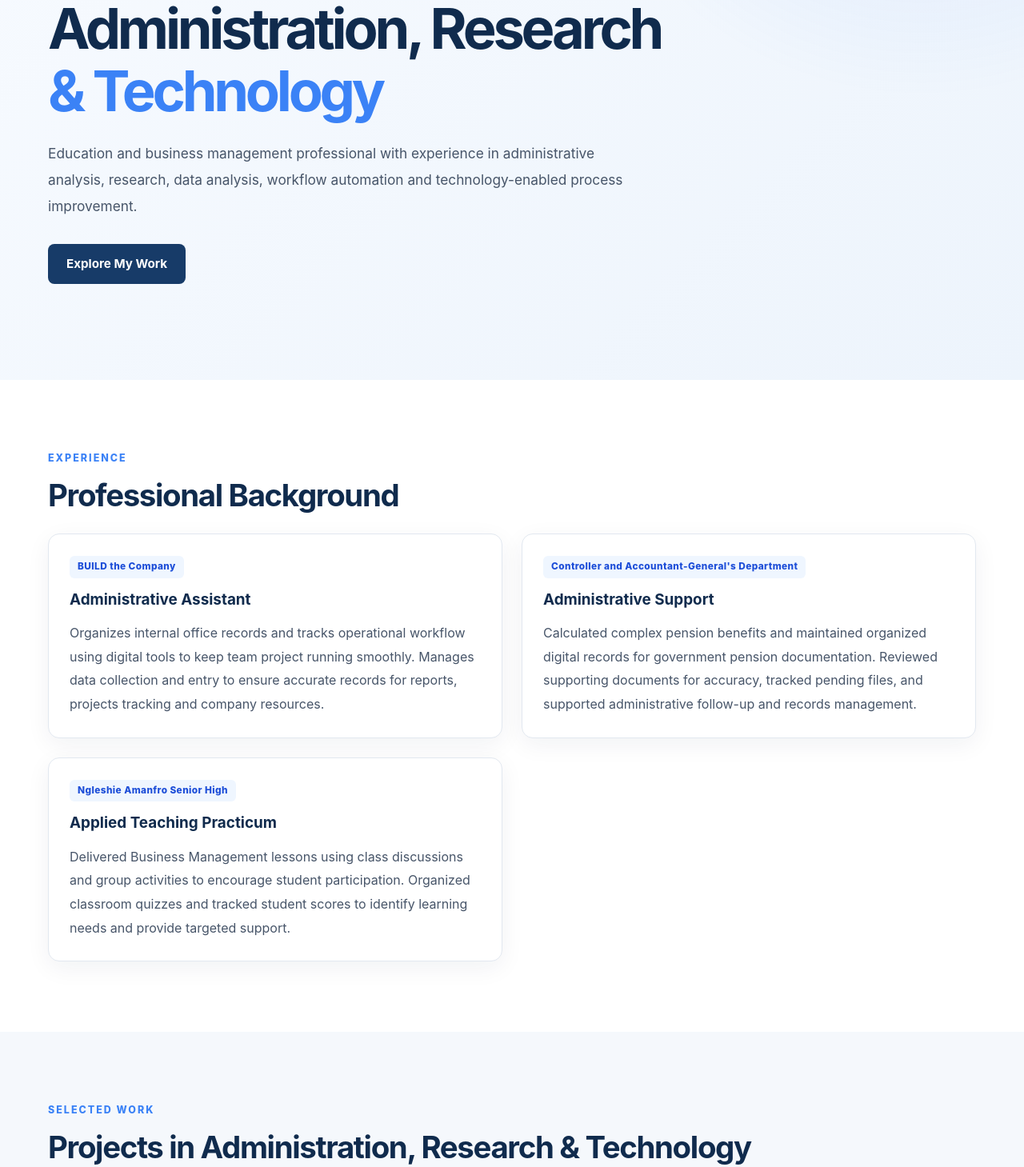
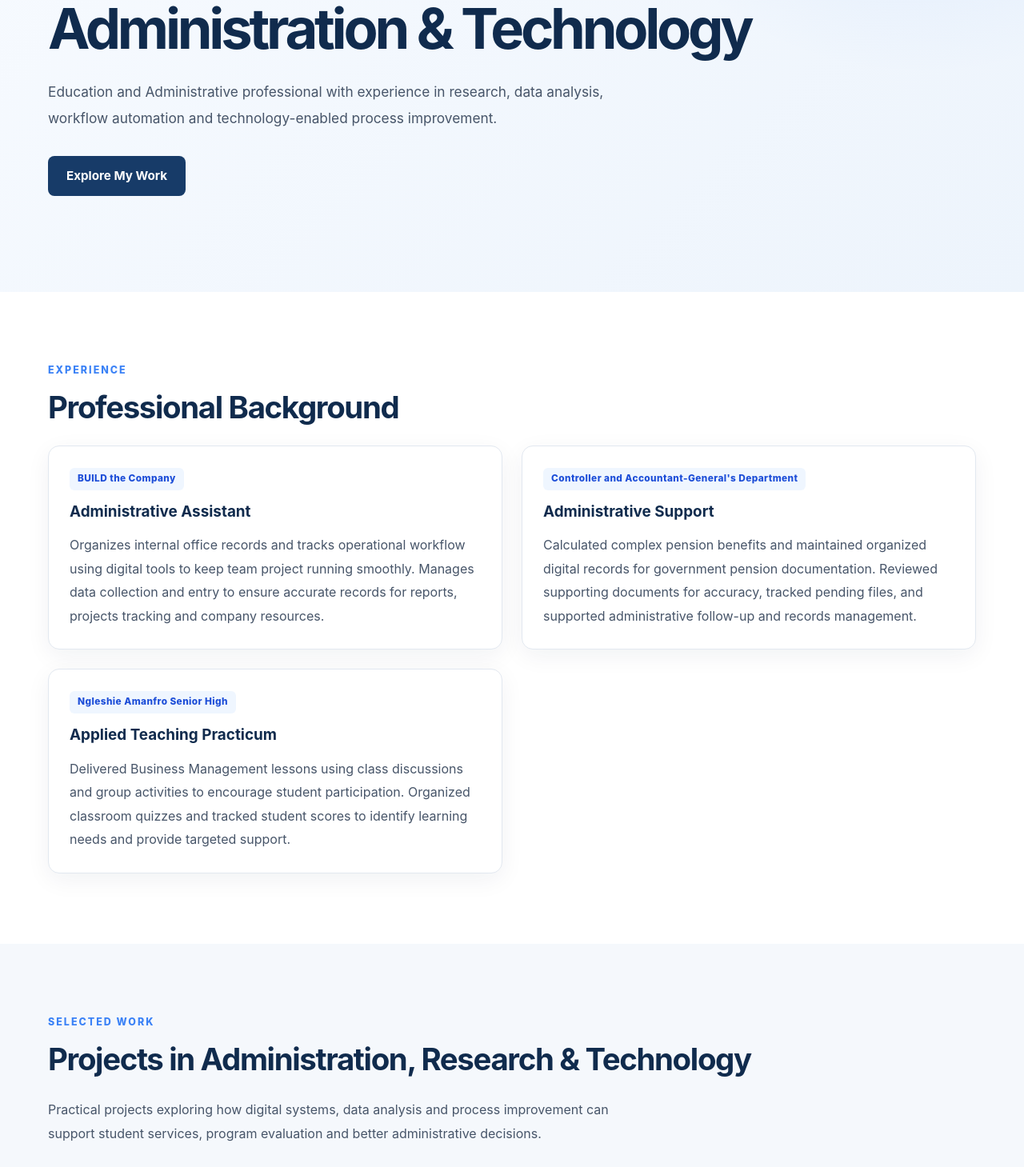
Before and after one commit to G-TechFred/Godfred-Portfolio, a React (Vite) app: page / in a window 1280 px wide. Shown: the part 493-1952 px from the top of the page at 80% size. Built offline with nearby package versions, Linux system fonts and the light colour scheme.

Commit message:
update all the changes made

```diff
--- a/src/App.tsx
+++ b/src/App.tsx
@@ -219,13 +219,13 @@ export default function App() {
           <div className="eyebrow">Professional Portfolio</div>
 
           <h1>
-            Education, Public Administration, Research
-            <span> &amp; Technology</span>
+            Education, Public Administration & Technology
+            <span></span>
           </h1>
 
           <p className="hero-description">
-            Education and business management professional with
-            experience in administrative analysis, research, data
+            Education and Administrative professional with
+            experience in research, data
             analysis, workflow automation and technology-enabled
             process improvement.
           </p>
@@ -305,8 +305,8 @@ export default function App() {
 
           <p className="projects-intro">
             Practical projects exploring how digital systems, data
-            analysis, and process improvement can support student
-            services, program evaluation, and better administrative
+            analysis and process improvement can support student
+            services, program evaluation and better administrative
             decisions.
           </p>
 
@@ -502,7 +502,7 @@ export default function App() {
 
           <p className="projects-intro">
             Explore my academic background, professional experience,
-            research interests, analytical skills, and technology
+            research interests, analytical skills and technology
             projects in greater detail.
           </p>
 
@@ -538,9 +538,9 @@ export default function App() {
 
           <p className="contact-text">
             I am interested in opportunities and collaborations
-            involving public administration, educational development,
-            research, program evaluation, data analysis, and
-            technology-enabled process improvement.
+            involving educational development, public administration,
+            student success, data-driven operations and using educational
+            technology to bridge administrative gaps.
           </p>
 
           <div className="contact-links">
```
